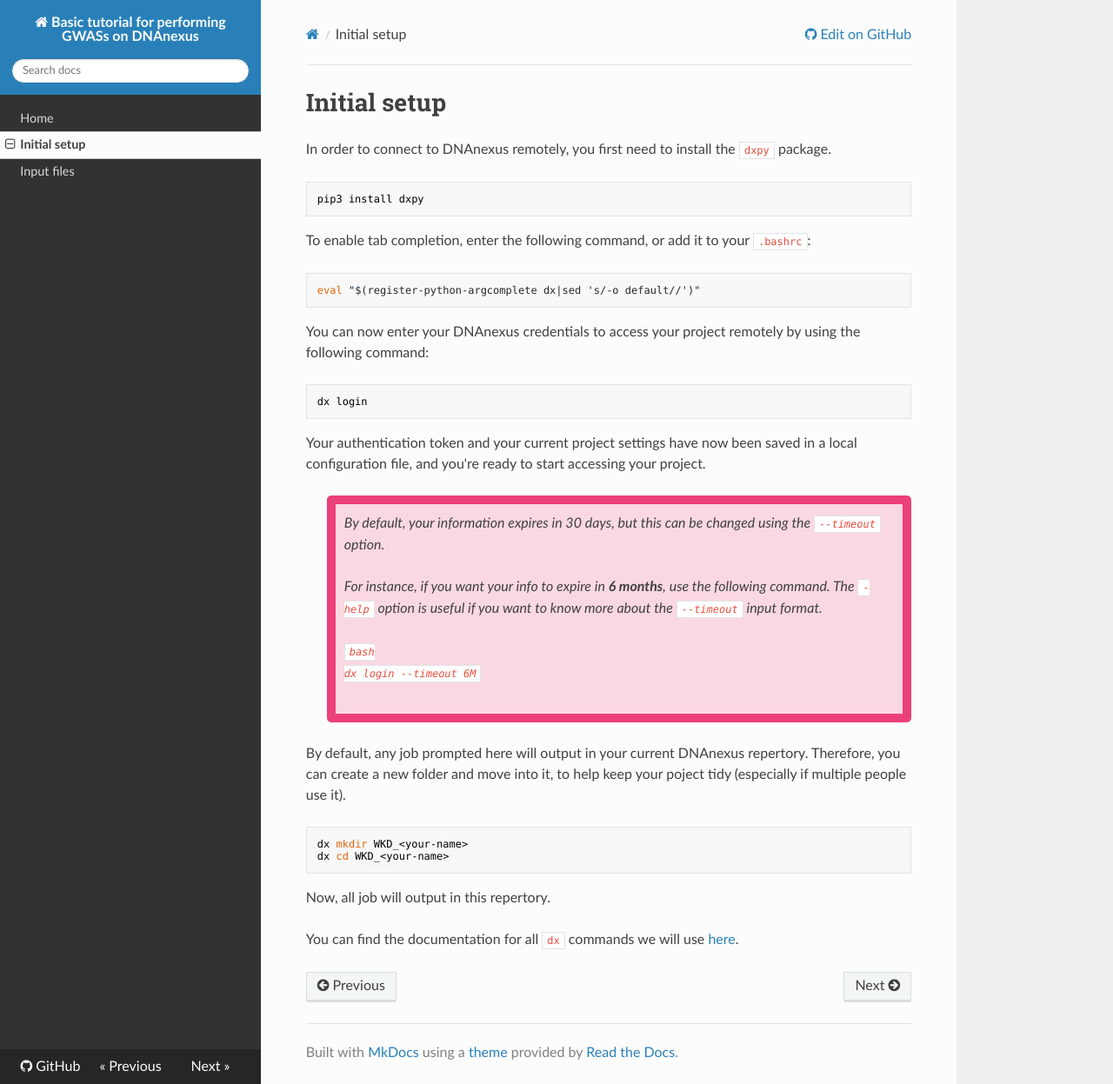
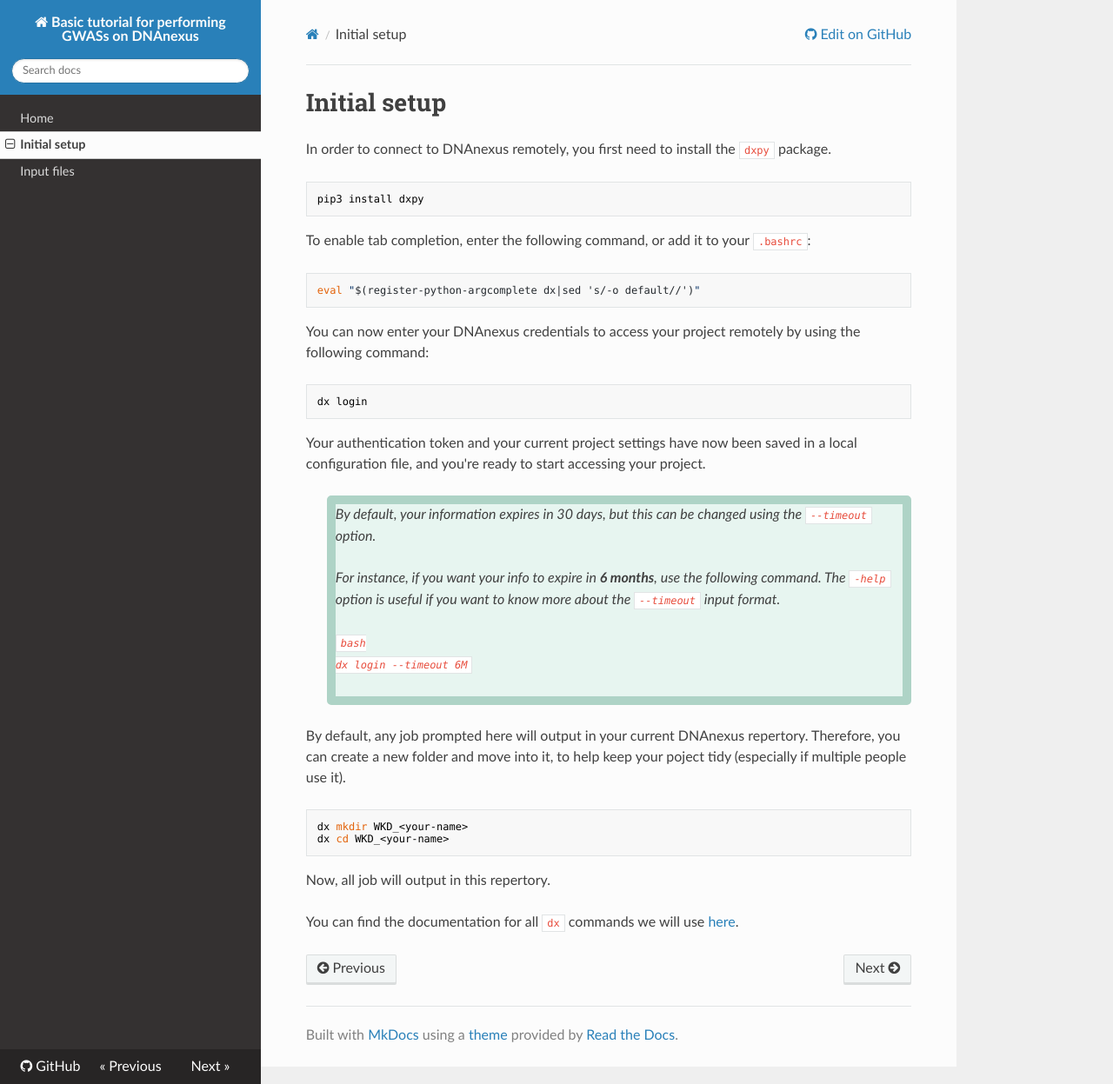
Before and after one commit to gloriabenoit/DNAnexus-GWAS, an MkDocs documentation site: the page built from docs/setup.md, in a window 1280 px wide and 1247 px high. Shown: the whole window at 87% size. Built offline with MkDocs 1.6.1, drawn with Linux system fonts in a browser that asks for light colours; nearby versions of some CDN libraries.

Commit message:
basic css blockquote

```diff
--- a/docs/css/extra.css
+++ b/docs/css/extra.css
@@ -1,7 +1,6 @@
 blockquote {
-    background-color:   #fad8e2  ; /* Couleur rose pâle */
-    border: 10px solid #ec407a; /* Bordure gauche rose plus foncée */
-    padding: 10px;
+    background-color:    #e7f5f0   ; /* Couleur rose pâle */
+    border: 10px solid  #aed3c6 ; /* Bordure gauche rose plus foncée */
     border-radius: 5px;
     font-style: italic;
 }
```
